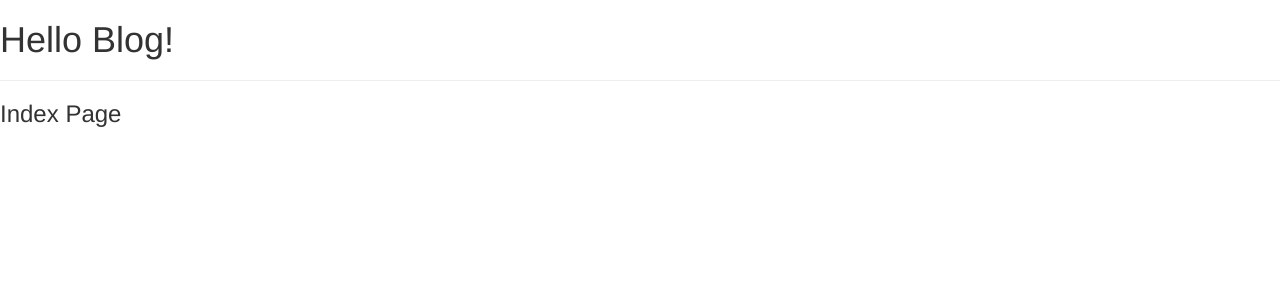
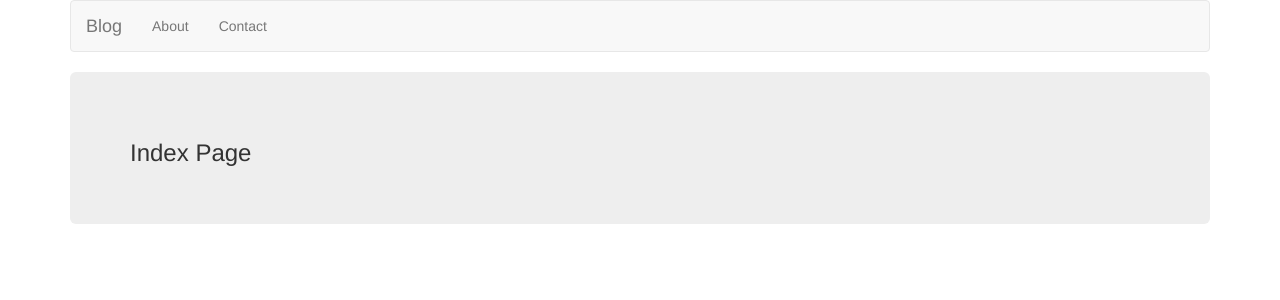
Before and after one commit to fayimora/djangoblog, a Django app: template blog/core/templates/core/index.html in a window 1280 px wide. Shown: the top 300 px of the page. Run offline with Django 3.2, Linux system fonts and the light colour scheme; the template is opened without the code that fills it, so the values that code supplies are empty; some libraries are stand-ins or nearby versions.

Commit message:
Style base template with bootstrap

```diff
--- a/blog/templates/base.html
+++ b/blog/templates/base.html
@@ -7,9 +7,21 @@
     <link href="https://maxcdn.bootstrapcdn.com/bootstrap/3.3.7/css/bootstrap.min.css" rel="stylesheet">
   </head>
   <body>
-    <h1>Hello Blog!</h1>
-    <hr />
-    {% block main %}
-    {% endblock main %}
+    <div class="container">
+      <nav class="navbar navbar-default">
+        <div class="navbar-header"><a class="navbar-brand" href="/">Blog</a></div>
+        <div id="navbar" class="navbar-collapse collapse">
+          <ul class="nav navbar-nav">
+            <li><a href="#">About</a></li>
+            <li><a href="#">Contact</a></li>
+          </ul>
+        </div>
+      </nav>
+      <div class="jumbotron">
+        {% block main %}
+        {% endblock main %}
+      </div>
+    </div>
+
   </body>
 </html>
```
